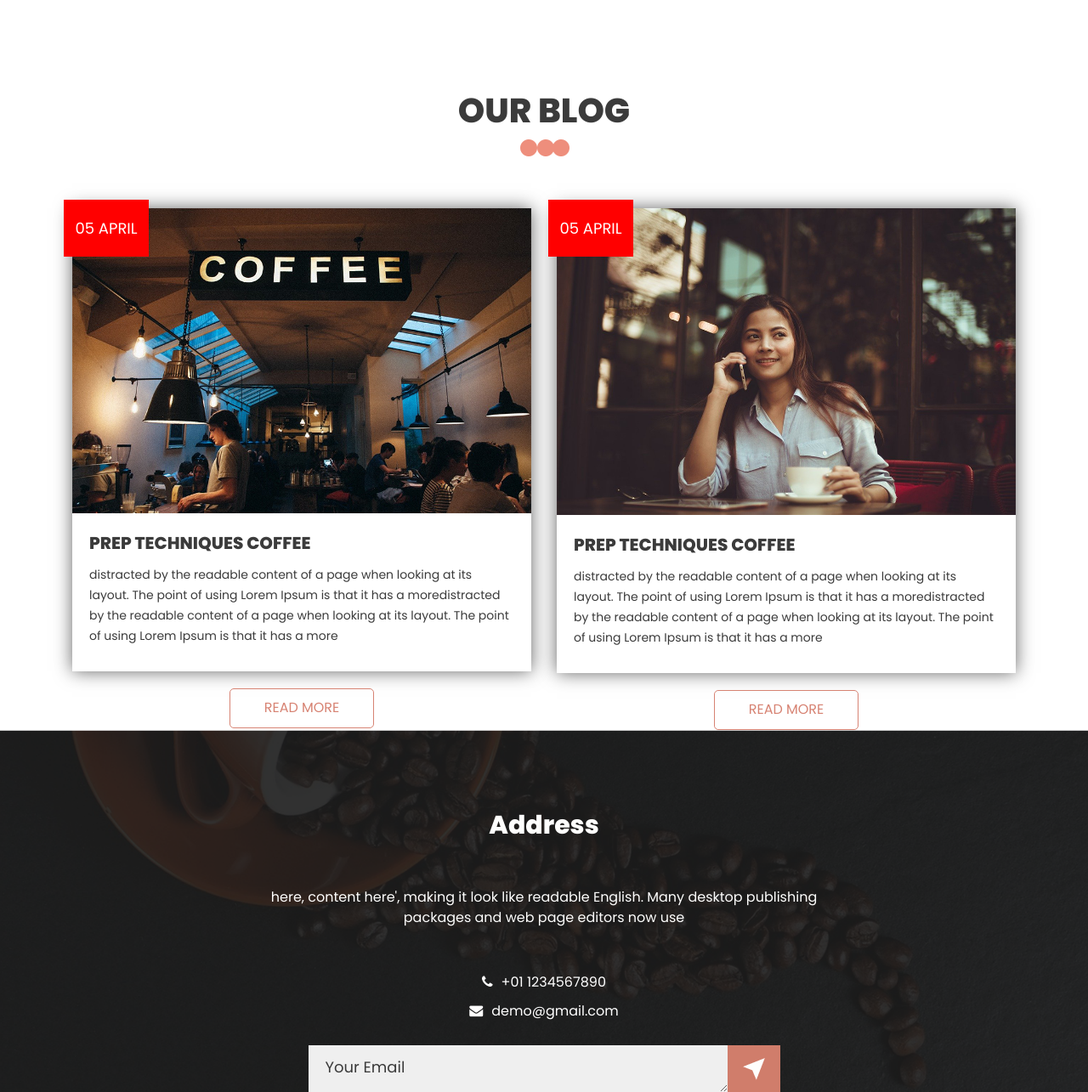
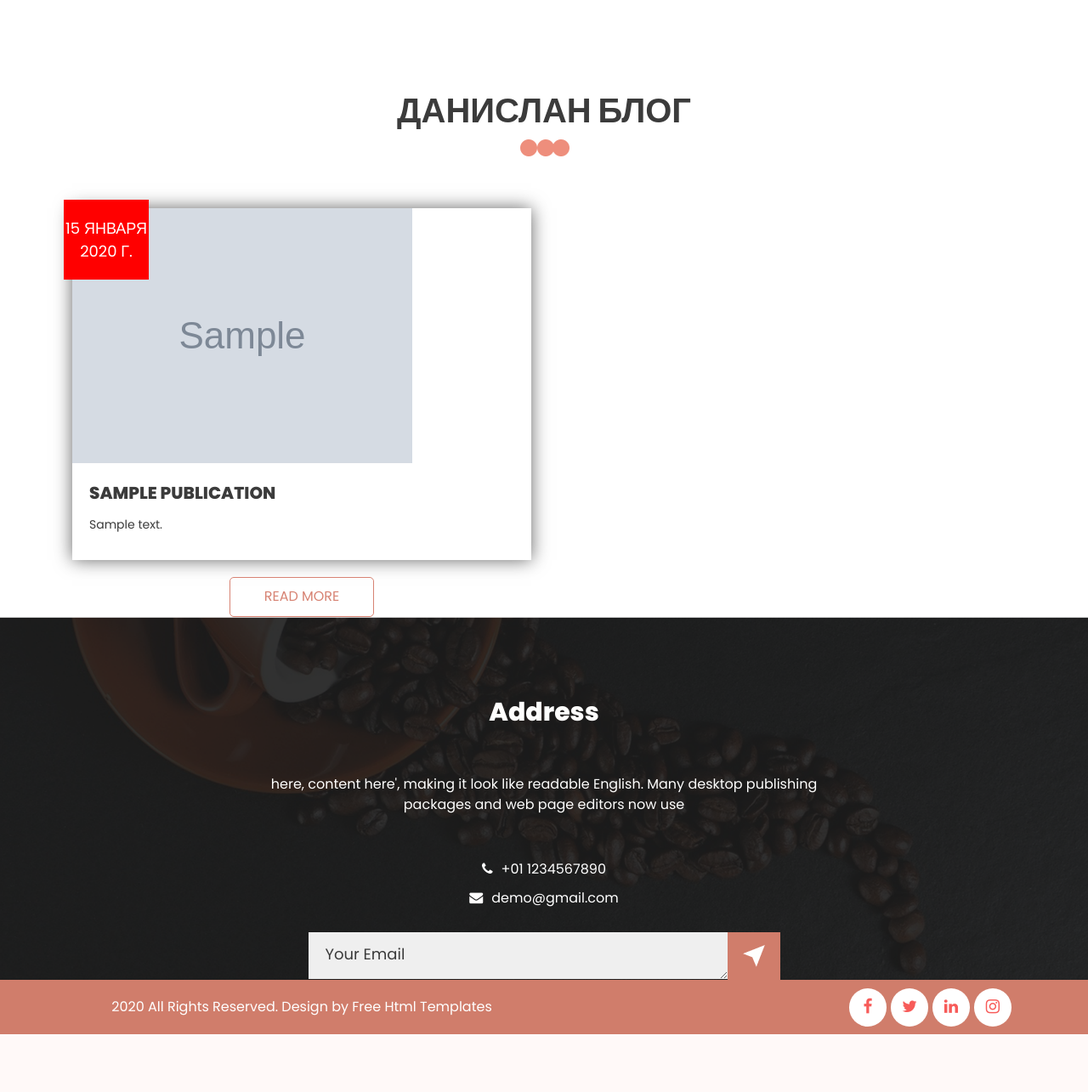
Before and after one commit to Kutbidinov/Project_Moco_core, a Django app: page /blog/ in a window 1280 px wide. Shown: the part 76-1361 px from the top of the page at 85% size. After the commit the page ends 1293 px from the top, so only its background shows below. Run offline with Django 5.2, Linux system fonts and the light colour scheme; tables that the repository leaves empty hold one stand-in row (values such as "Sample post"); grey boxes marked "Sample" are stand-in pictures; some libraries are stand-ins or nearby versions.

Commit message:
changes for projects!

```diff
--- a/Moco_core/urls.py
+++ b/Moco_core/urls.py
@@ -18,16 +18,17 @@ from django.conf import settings
 from django.conf.urls.static import static
 from django.contrib import admin
 from django.urls import path
-from menu.views import HomeView, CofeeView, CoffeesView, ContactView, AboutView, BlogView
+from menu.views import HomeView,  CoffeesView, ContactView, AboutView, PublicationView, CoffeeDetailView
 
 urlpatterns = [
     path('admin/', admin.site.urls),
     path('home/', HomeView.as_view()),
-    path('cofee/', CofeeView.as_view()),
     path('coffees/', CoffeesView.as_view()),
     path('contact/', ContactView.as_view()),
     path('about/', AboutView.as_view()),
-    path('blog/', BlogView.as_view()),
+    path('blog/', PublicationView.as_view()),
+    path('coffee/<int:pk>/', CoffeeDetailView.as_view(), name='coffee_detail_url' ),
+
 
 ]
 
--- a/menu/models.py
+++ b/menu/models.py
@@ -9,3 +9,11 @@ class Coffees(models.Model):
     price = models.FloatField()
     image = models.ImageField()
     is_alcocol = models.BooleanField()
+
+
+class Publication(models.Model):
+    title = models.CharField(max_length=200)
+    short_description = models.TextField(max_length=200)
+    description = models.TextField()
+    image = models.ImageField()
+    created_date = models.DateField()
--- a/menu/views.py
+++ b/menu/views.py
@@ -1,21 +1,43 @@
 from django.views.generic import TemplateView
 from menu.models import Coffees
+from menu.models import Publication
 
 
 class HomeView(TemplateView):
     template_name = 'index.html'
 
 
-class BlogView(TemplateView):
+class PublicationView(TemplateView):
     template_name = 'blog.html'
+
+    def get_context_data(self, **kwargs):
+        context = {
+            'blog_list': Publication.objects.all()
+
+        }
+        return context
+
+
 
 
 class ContactView(TemplateView):
     template_name = 'contact.html'
 
 
-class CofeeView(TemplateView):
-    template_name = 'cofee.html'
+
+class CoffeeDetailView(TemplateView):
+    template_name = 'coffee.html'
+
+    def get_context_data(self, **kwargs):
+        coffee_pk = kwargs['pk']
+
+        context = {
+            'coffee': Coffees.objects.get(id=coffee_pk)
+        }
+
+        return context
+
+
 
 
 class CoffeesView(TemplateView):
--- a/templates/blog.html
+++ b/templates/blog.html
@@ -15,17 +15,17 @@
       <meta name="description" content="">
       <meta name="author" content="">
       <!-- bootstrap css -->
-      <link rel="stylesheet" type="text/css" href="css/bootstrap.min.css">
+      <link rel="stylesheet" type="text/css" href="{% static 'css/bootstrap.min.css' %}">
       <!-- style css -->
-      <link rel="stylesheet" type="text/css" href="css/style.css">
+      <link rel="stylesheet" type="text/css" href="{% static 'css/style.css'%}">
       <!-- Responsive-->
-      <link rel="stylesheet" href="css/responsive.css">
+      <link rel="stylesheet" href="{% static 'css/responsive.css'  %}">
       <!-- fevicon -->
-      <link rel="icon" href="images/fevicon.png" type="image/gif" />
+      <link rel="icon" href="{% static 'images/fevicon.png' %}" type="image/gif" />
       <!-- font css -->
       <link href="https://fonts.googleapis.com/css2?family=Poppins:wght@400;600;800&display=swap" rel="stylesheet">
       <!-- Scrollbar Custom CSS -->
-      <link rel="stylesheet" href="css/jquery.mCustomScrollbar.min.css">
+      <link rel="stylesheet" href="{% static 'css/jquery.mCustomScrollbar.min.css' %}">
       <!-- Tweaks for older IEs-->
       <link rel="stylesheet" href="https://netdna.bootstrapcdn.com/font-awesome/4.0.3/css/font-awesome.css">
    </head>
@@ -33,7 +33,7 @@
       <div class="header_section header_bg">
          <div class="container-fluid">
             <nav class="navbar navbar-expand-lg navbar-light bg-light">
-               <a class="navbar-brand"href="index.html"><img src="images/logo.png"></a>
+               <a class="navbar-brand"href="index.html"><img src="{% static 'images/logo.png' %}"></a>
                <button class="navbar-toggler" type="button" data-toggle="collapse" data-target="#navbarSupportedContent" aria-controls="navbarSupportedContent" aria-expanded="false" aria-label="Toggle navigation">
                <span class="navbar-toggler-icon"></span>
                </button>
@@ -73,30 +73,23 @@
          <div class="container">
             <div class="row">
                <div class="col-md-12">
-                  <h1 class="about_taital">Our Blog</h1>
-                  <div class="bulit_icon"><img src="images/bulit-icon.png"></div>
+                  <h1 class="about_taital">Данислан Блог</h1>
+                  <div class="bulit_icon"><img src="{% static 'images/bulit-icon.png' %}"></div>
                </div>
             </div>
             <div class="blog_section_2">
                <div class="row">
+                  {% for item in blog_list %}
                   <div class="col-md-6">
                      <div class="blog_box">
-                        <div class="blog_img"><img src="images/blog-img1.png"></div>
-                        <h4 class="date_text">05 April</h4>
-                        <h4 class="prep_text">PREP TECHNIQUES Coffee</h4>
-                        <p class="lorem_text">distracted by the readable content of a page when looking at its layout. The point of using Lorem Ipsum is that it has a moredistracted by the readable content of a page when looking at its layout. The point of using Lorem Ipsum is that it has a more</p>
+                        <div class="blog_img"><img src= "{{ item.image.url}}" ></div>
+                        <h4 class="date_text">{{ item.created_date}} </h4>
+                        <h4 class="prep_text">{{ item.title}} </h4>
+                        <p class="lorem_text"> {{ item.description }} </p>
                      </div>
                      <div class="read_bt"><a href="#">Read More</a></div>
                   </div>
-                  <div class="col-md-6">
-                     <div class="blog_box">
-                        <div class="blog_img"><img src="images/blog-img2.png"></div>
-                        <h4 class="date_text">05 April</h4>
-                        <h4 class="prep_text">PREP TECHNIQUES Coffee</h4>
-                        <p class="lorem_text">distracted by the readable content of a page when looking at its layout. The point of using Lorem Ipsum is that it has a moredistracted by the readable content of a page when looking at its layout. The point of using Lorem Ipsum is that it has a more</p>
-                     </div>
-                     <div class="read_bt"><a href="#">Read More</a></div>
-                  </div>
+                  {% endfor%}
                </div>
             </div>
          </div>
@@ -106,6 +99,7 @@
       <div class="footer_section layout_padding">
          <div class="container">
             <div class="row">
+
                <div class="col-md-12">
                   <h1 class="address_text">Address</h1>
                   <p class="footer_text">here, content here', making it look like readable English. Many desktop publishing packages and web page editors now use </p>
@@ -154,13 +148,13 @@
       </div>
       <!-- copyright section end -->
       <!-- Javascript files-->
-      <script src="js/jquery.min.js"></script>
-      <script src="js/popper.min.js"></script>
-      <script src="js/bootstrap.bundle.min.js"></script>
-      <script src="js/jquery-3.0.0.min.js"></script>
-      <script src="js/plugin.js"></script>
+      <script src="{% static 'js/jquery.min.js' %}"></script>
+      <script src="{% static 'js/popper.min.js' %}"></script>
+      <script src="{% static  'js/bootstrap.bundle.min.js' %}"></script>
+      <script src="{% static 'js/jquery-3.0.0.min.js' %}"></script>
+      <script src="{% static 'js/plugin.js' %}"></script>
       <!-- sidebar -->
-      <script src="js/jquery.mCustomScrollbar.concat.min.js"></script>
-      <script src="js/custom.js"></script>
+      <script src="{% static 'js/jquery.mCustomScrollbar.concat.min.js' %} "></script>
+      <script src="{% static 'js/custom.js' %}"></script>
    </body>
 </html>
--- a/templates/coffees.html
+++ b/templates/coffees.html
@@ -88,7 +88,7 @@
                               <div class="coffee_img"><img src="{{ item.image.url }} "></div>
                               <h3 class="types_text"> {{ item.name }}  </h3>
                               <p class="looking_text"> {{ item.price }} сом </p>
-                              <div class="read_bt"><a href="#">Read More</a></div>
+                              <div class="read_bt"><a href="{% url 'coffee_detail_url' item.id %}">Подробнее:</a></div>
                            </div>
                            {% endfor %}
 
```
Also changed, not shown: menu/admin.py (+7 -0 lines), templates/coffee.html (renamed from templates/cofee.html, +17 -17 lines), menu/migrations/0002_publication.py (added), templates/contact.html (line endings or trailing spaces).
